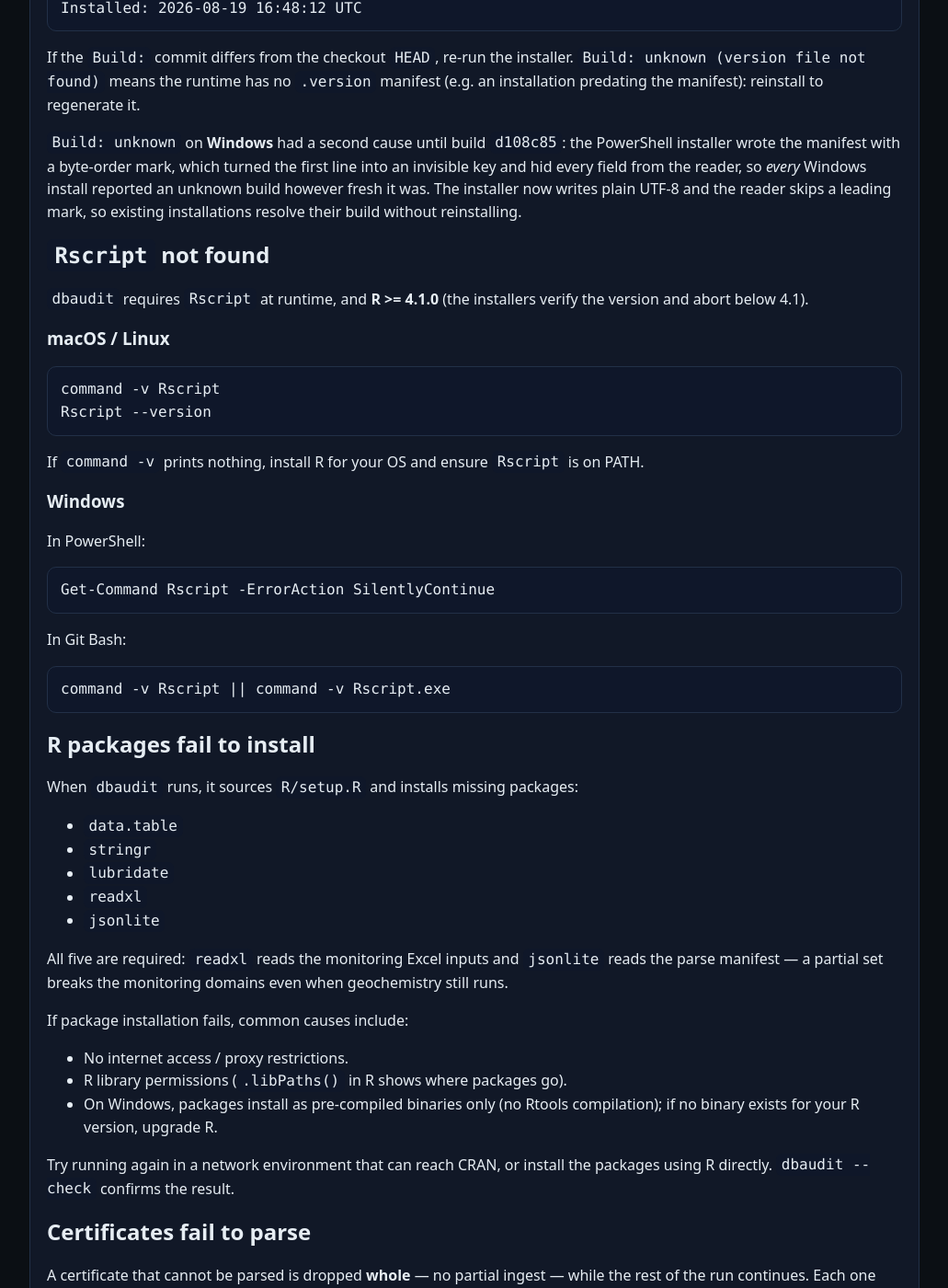
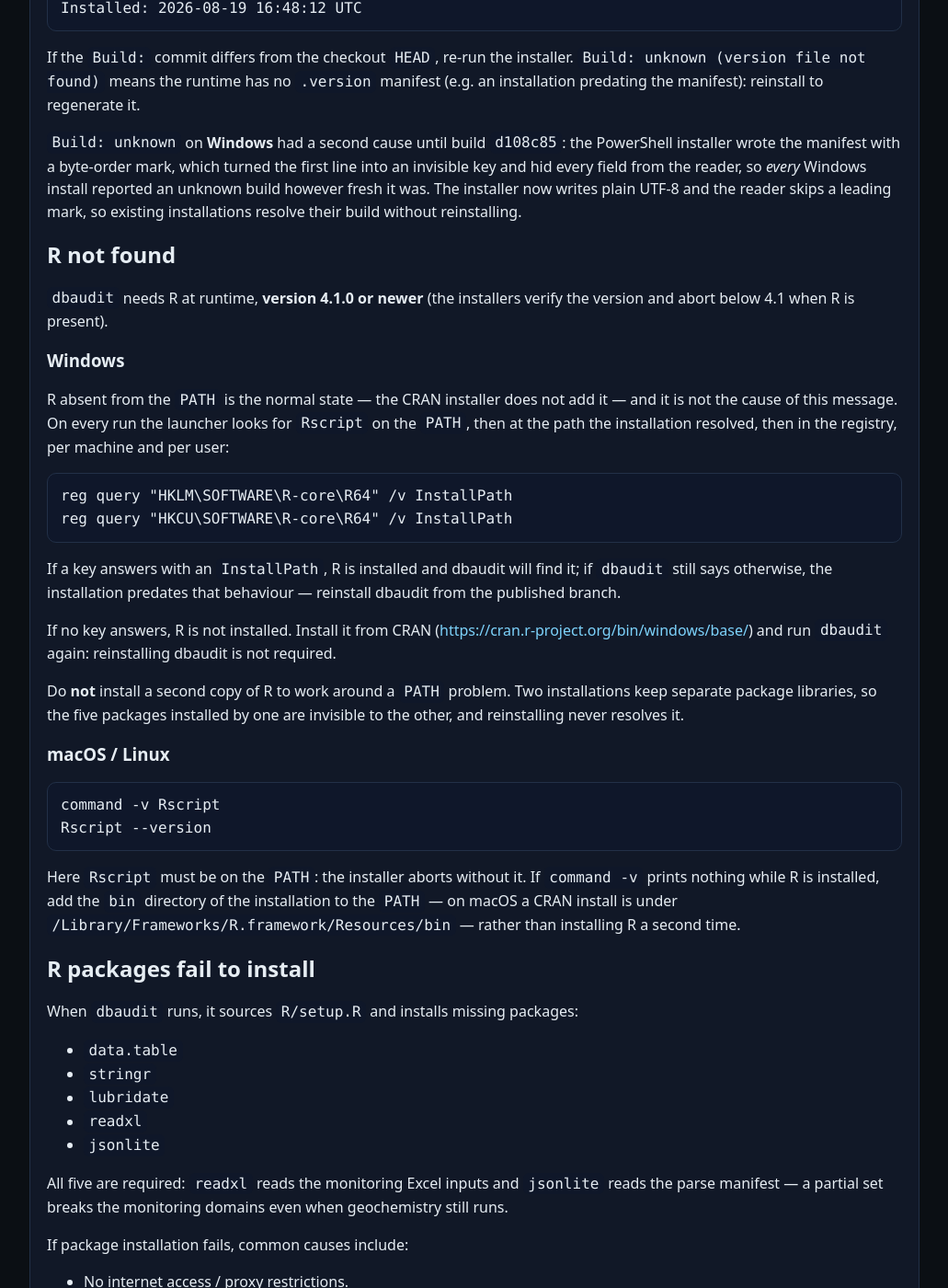
Before and after one commit to averriK/dbAudit, a Jekyll site: the page built from docs/troubleshooting.md, in a window 1280 px wide and 1400 px high, scrolled down 1850 px. Shown: the whole window at 92% size, without its empty margins (124-1155 px from the left). Built offline with Jekyll 4.4.1, drawn with Linux system fonts in a browser that asks for light colours.

Commit message:
State the platform contract for finding R across the documentation
The pages still required Rscript on the PATH everywhere, which stopped
being true on Windows: the installer and the launcher read the registry
the CRAN installer writes, an installed R is found either way, and a
machine without R installs dbaudit anyway and reports what is missing.
macOS and Linux keep the PATH requirement, and the pages now say which
platform is which instead of implying one rule.

The troubleshooting entry leads with the registry query that settles
whether R is installed at all, and keeps the warning that a second copy
of R never fixes a PATH problem: two installations hold separate
package libraries.

````diff
--- a/docs/troubleshooting.md
+++ b/docs/troubleshooting.md
@@ -87,9 +87,24 @@ If the `Build:` commit differs from the checkout `HEAD`, re-run the installer. `
 
 `Build: unknown` on **Windows** had a second cause until build `d108c85`: the PowerShell installer wrote the manifest with a byte-order mark, which turned the first line into an invisible key and hid every field from the reader, so *every* Windows install reported an unknown build however fresh it was. The installer now writes plain UTF-8 and the reader skips a leading mark, so existing installations resolve their build without reinstalling.
 
-## `Rscript` not found
+## R not found
 
-`dbaudit` requires `Rscript` at runtime, and **R >= 4.1.0** (the installers verify the version and abort below 4.1).
+`dbaudit` needs R at runtime, **version 4.1.0 or newer** (the installers verify the version and abort below 4.1 when R is present).
+
+### Windows
+
+R absent from the `PATH` is the normal state — the CRAN installer does not add it — and it is not the cause of this message. On every run the launcher looks for `Rscript` on the `PATH`, then at the path the installation resolved, then in the registry, per machine and per user:
+
+```powershell
+reg query "HKLM\SOFTWARE\R-core\R64" /v InstallPath
+reg query "HKCU\SOFTWARE\R-core\R64" /v InstallPath
+```
+
+If a key answers with an `InstallPath`, R is installed and dbaudit will find it; if `dbaudit` still says otherwise, the installation predates that behaviour — reinstall dbaudit from the published branch.
+
+If no key answers, R is not installed. Install it from CRAN (<https://cran.r-project.org/bin/windows/base/>) and run `dbaudit` again: reinstalling dbaudit is not required.
+
+Do **not** install a second copy of R to work around a `PATH` problem. Two installations keep separate package libraries, so the five packages installed by one are invisible to the other, and reinstalling never resolves it.
 
 ### macOS / Linux
 
@@ -98,21 +113,7 @@ command -v Rscript
 Rscript --version
 ```
 
-If `command -v` prints nothing, install R for your OS and ensure `Rscript` is on PATH.
-
-### Windows
-
-In PowerShell:
-
-```powershell
-Get-Command Rscript -ErrorAction SilentlyContinue
-```
-
-In Git Bash:
-
-```bash
-command -v Rscript || command -v Rscript.exe
-```
+Here `Rscript` must be on the `PATH`: the installer aborts without it. If `command -v` prints nothing while R is installed, add the `bin` directory of the installation to the `PATH` — on macOS a CRAN install is under `/Library/Frameworks/R.framework/Resources/bin` — rather than installing R a second time.
 
 ## R packages fail to install
 
````
Also changed, not shown: docs/install.md (+8 -1 lines), README.md, 1 other file.
